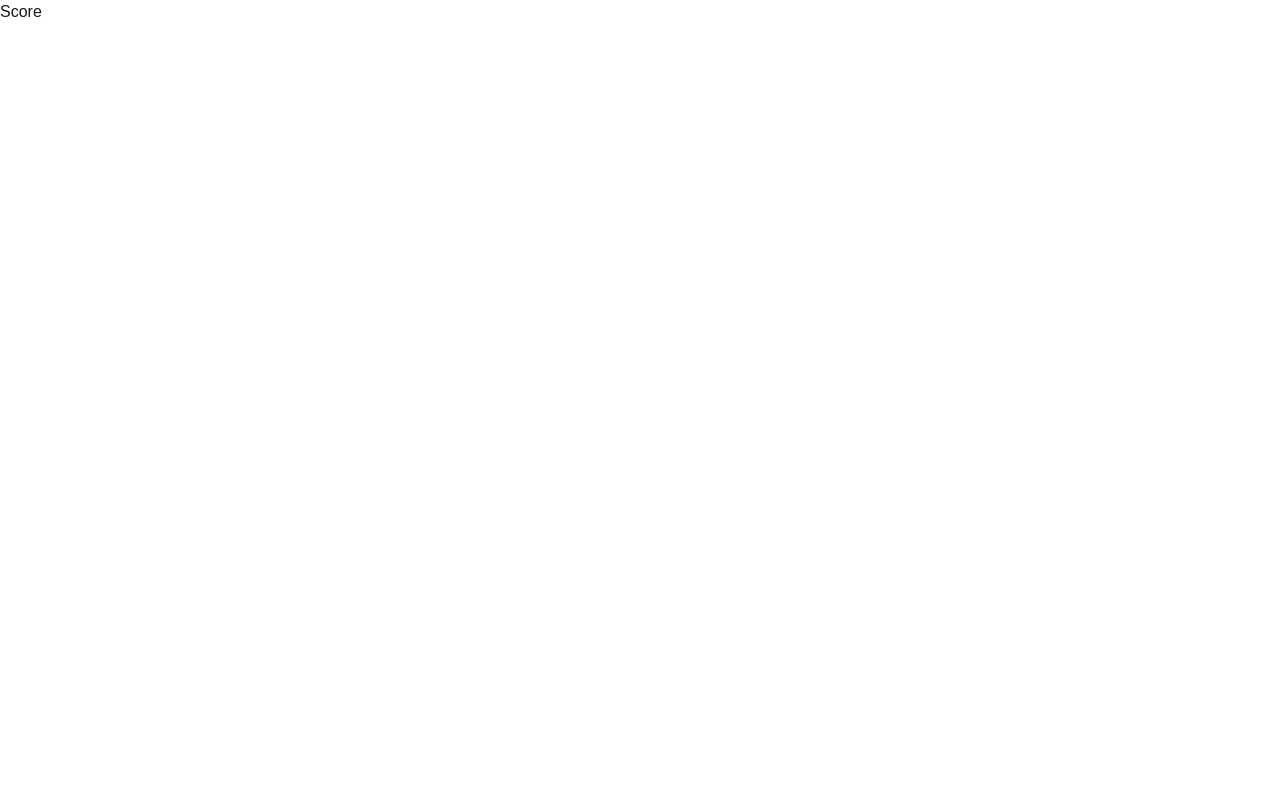
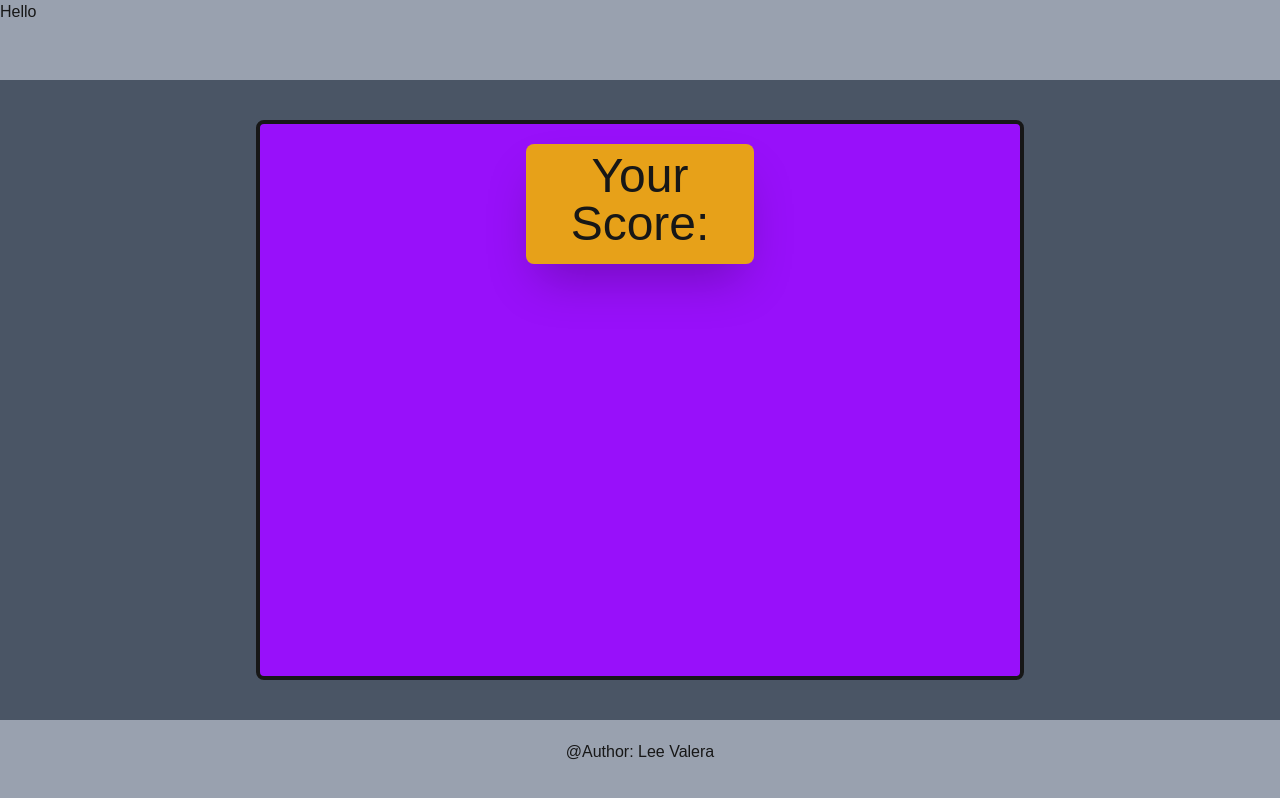
Before and after one commit to Lee-Abraham/cprg-306project, a Next.js app: page /screens/ScorePage in a window 1280 px wide. Built offline with nearby package versions, Linux system fonts and the light colour scheme.

Commit message:
Added score page, added some style on score page

```diff
--- a/app/games/memory-match/page.js
+++ b/app/games/memory-match/page.js
@@ -88,7 +88,8 @@ export default function MemoryGame() {
   const endGame  = () => {
     if (gameEnded) return;
     setGameEnded(true);
-    router.push(`/screens/ScorePage?score=${calculateScore()}`
+    const score = calculateScore();
+    router.push(`/screens/ScorePage?score=${score}`
     );
   };
 
--- a/app/screens/ScorePage/page.js
+++ b/app/screens/ScorePage/page.js
@@ -1,9 +1,35 @@
+'use client';
 import React from 'react';
+import { useSearchParams } from 'next/navigation';
 
 export default function ScorePage() {
+    //State to get score from game
+    const searchParams = useSearchParams();
+    const score = searchParams.get('score');
     return (
-        <div>
-            <h1>Score</h1>
-        </div>
+        <main className='flex flex-col justify-center items-center bg-gray-600 h-screen overflow-hidden'>
+            {/*Header */}
+            <div className='bg-gray-400 w-full h-20'>
+                <h1>Hello</h1>
+            </div>
+
+            {/*Body */}
+            <div className='grow border-4 flex text-center rounded-lg m-10 justify-center w-[60%] bg-purple-600'>
+                {/*Player score */}
+                <div className='m-5 bg-yellow-500/90 rounded-lg shadow-2xl lg:w-[30%] lg:h-30'>
+                    <h1 className='text-5xl p-2'>Your Score: </h1>
+                    <p className='text-3xl pb-2'>{score}</p>
+                </div>
+                {/*List of other players score */}
+                <div>
+
+                </div>
+            </div>
+
+            {/*Footer */}
+            <div className='h-20 w-full bg-gray-400 text-center'>
+                <h1 className='mt-5'>@Author: Lee Valera</h1>
+            </div>
+        </main>
     );
 }
```
